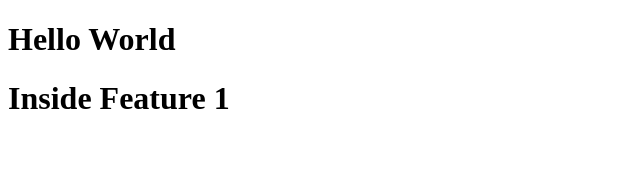
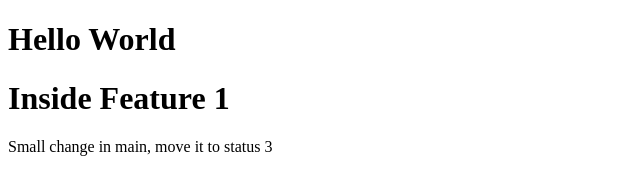
Before and after one commit to agaparov-relay/demo3, a plain HTML site: page index.html in a window 1280 px wide. Shown: the whole page, without its empty margins (0-640 px from the left). Drawn offline with Linux system fonts and the light colour scheme.

Commit message:
Text in main

```diff
--- a/index.html
+++ b/index.html
@@ -9,5 +9,6 @@
   <body>
     <h1>Hello World</h1>
     <h1>Inside Feature 1</h1>
+    <p>Small change in main, move it to status 3</p>
   </body>
 </html>
```
